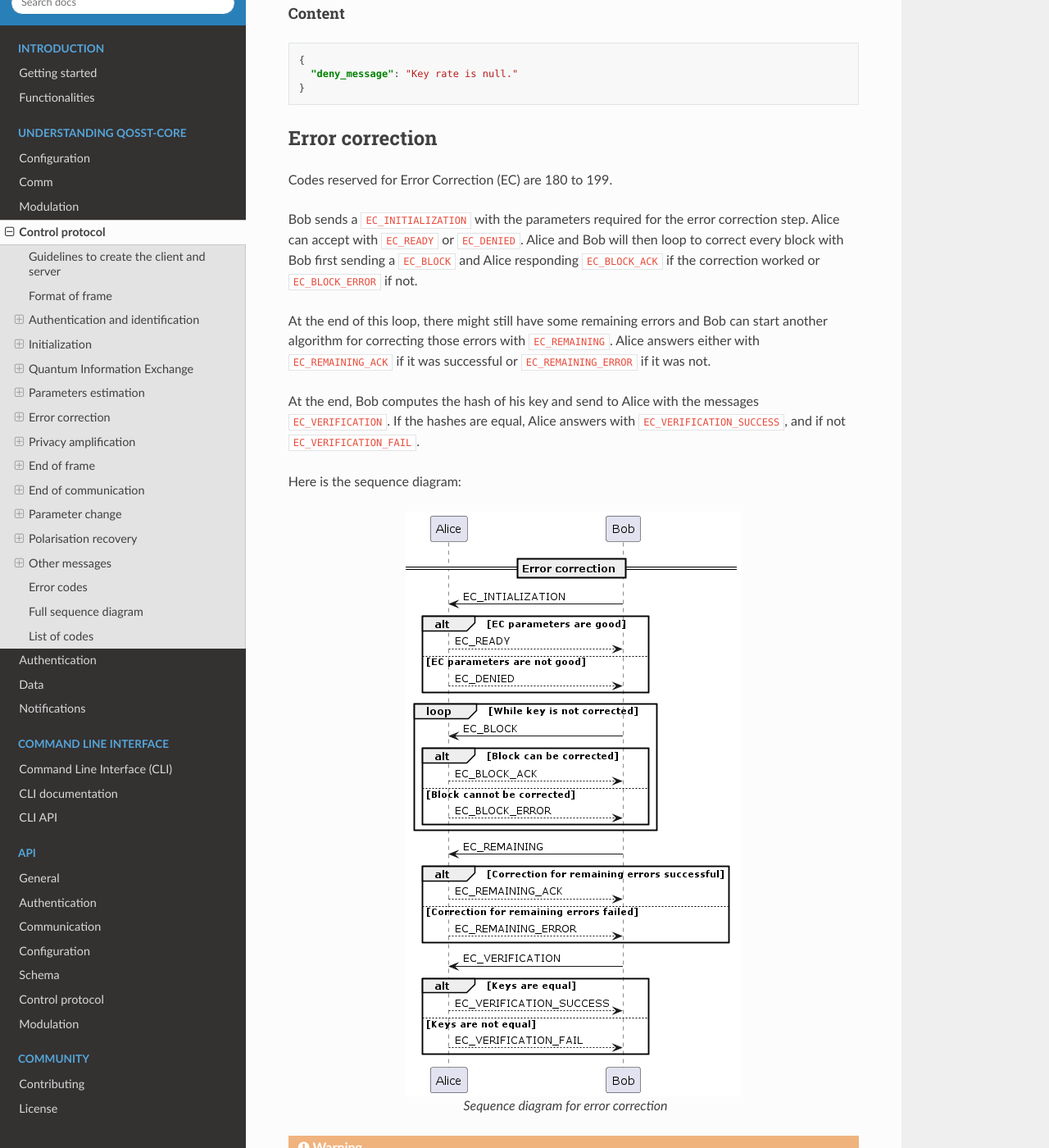
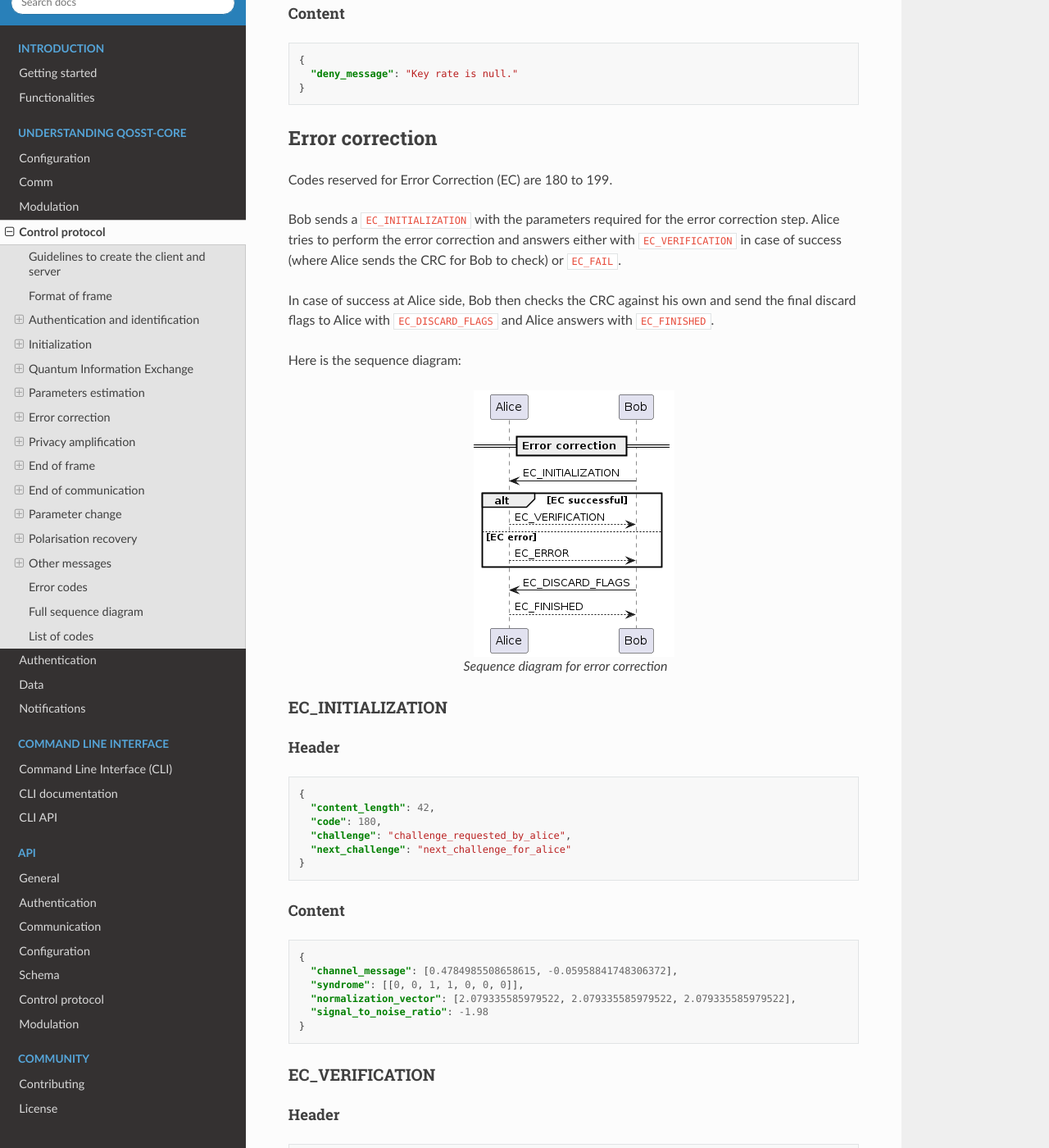
Before and after one commit to qosst/qosst-core, a Sphinx documentation site: the page built from docs/source/understanding/control_protocol.md, in a window 1280 px wide and 1400 px high, scrolled down 14673 px. Shown: the whole window at 82% size. Built offline with Sphinx 7.4.7 and the Read the Docs theme 3.1.0, drawn with Linux system fonts in a browser that asks for light colours; some of the changed text lies outside the part shown.

Commit message:
feat: :sparkles: Modify control protocol to add error correction and privacy amplification
QOSST/0.2 network protocol is modified for error correction and privacy amplification. Becoming QOSST/1.0

QOSST/1.0 is by design incompatible with QOSST/0.2

````diff
--- a/docs/source/understanding/control_protocol.md
+++ b/docs/source/understanding/control_protocol.md
@@ -139,7 +139,7 @@ Here are the messages (variable length header and content that should be issued)
 
 ```{code-block} JSON
 {
-  "qosst_version": "QOSST/0.2",
+  "qosst_version": "QOSST/1.0",
 }
 ```
 
@@ -613,11 +613,9 @@ No content.
 
 Codes reserved for Error Correction (EC) are 180 to 199.
 
-Bob sends a `EC_INITIALIZATION` with the parameters required for the error correction step. Alice can accept with `EC_READY` or `EC_DENIED`. Alice and Bob will then loop to correct every block with Bob first sending a `EC_BLOCK` and Alice responding `EC_BLOCK_ACK` if the correction worked or `EC_BLOCK_ERROR` if not.
+Bob sends a `EC_INITIALIZATION` with the parameters required for the error correction step. Alice tries to perform the error correction and answers either with `EC_VERIFICATION` in case of success (where Alice sends the CRC for Bob to check) or `EC_FAIL`.
 
-At the end of this loop, there might still have some remaining errors and Bob can start another algorithm for correcting those errors with `EC_REMAINING`. Alice answers either with `EC_REMAINING_ACK` if it was successful or `EC_REMAINING_ERROR` if it was not.
-
-At the end, Bob computes the hash of his key and send to Alice with the messages `EC_VERIFICATION`. If the hashes are equal, Alice answers with `EC_VERIFICATION_SUCCESS`, and if not `EC_VERIFICATION_FAIL`.
+In case of success at Alice side, Bob then checks the CRC against his own and send the final discard flags to Alice with `EC_DISCARD_FLAGS` and Alice answers with `EC_FINISHED`.
 
 
 Here is the sequence diagram:
@@ -627,10 +625,6 @@ Here is the sequence diagram:
 align: center
 ---
 Sequence diagram for error correction
-```
-
-```{warning}
-This part will probably change as the error correction algorithm is still not very defined.
 ```
 
 ### EC_INITIALIZATION
@@ -650,12 +644,14 @@ This part will probably change as the error correction algorithm is still not ve
 
 ```{code-block} JSON
 {
-  "matrix": [[1,1], [1,1]],
-  "noise": 0.1,
+  "channel_message": [0.4784985508658615, -0.05958841748306372],
+  "syndrome": [[0, 0, 1, 1, 0, 0, 0]],
+  "normalization_vector": [2.079335585979522, 2.079335585979522, 2.079335585979522],
+  "signal_to_noise_ratio": -1.98
 }
 ```
 
-### EC_READY
+### EC_VERIFICATION
 
 #### Header
 
@@ -670,9 +666,14 @@ This part will probably change as the error correction algorithm is still not ve
 
 #### Content
 
-No content.
+```{code-block} JSON
+{
+  "crc_alice": [[1, 1, 1, 0, 0, 1, 0, 1]],
+  "discard_flags": [false, true]
+}
+```
 
-### EC_DENIED
+### EC_ERROR
 
 #### Header
 
@@ -689,11 +690,11 @@ No content.
 
 ```{code-block} JSON
 {
-  "error_message": "Matrix is not valid."
+  "error_message": "normalization vector is not valid."
 }
 ```
 
-### EC_BLOCK
+### EC_DISCARD_FLAGS
 
 #### Header
 
@@ -710,11 +711,11 @@ No content.
 
 ```{code-block} JSON
 {
-  "syndrome": [1.87, 5.67,]
+  {"final_discard_flags": [true, false]}
 }
 ```
 
-### EC_BLOCK_ACK
+### EC_FINISHED
 
 #### Header
 
@@ -730,145 +731,6 @@ No content.
 #### Content
 
 No content.
-
-### EC_BLOCK_ERROR
-
-#### Header
-
-```{code-block} JSON
-{
-  "content_length": 43,
-  "code": 185,
-  "challenge": "challenge_requested_by_bob",
-  "next_challenge": "next_challenge_for_bob"
-}
-```
-
-#### Content
-
-```{code-block} JSON
-{
-  "error_message": "Wrong syndrome length."
-}
-```
-
-### EC_REMAINING
-
-#### Header
-
-```{code-block} JSON
-{
-  "content_length": 21,
-  "code": 186,
-  "challenge": "challenge_requested_by_alice",
-  "next_challenge": "next_challenge_for_alice"
-}
-```
-
-#### Content
-
-```{code-block} JSON
-{
-  "some_parameter": 1,
-}
-```
-
-### EC_REMAINING_ACK
-
-#### Header
-
-```{code-block} JSON
-{
-  "content_length": 0,
-  "code": 187,
-  "challenge": "challenge_requested_by_bob",
-  "next_challenge": "next_challenge_for_bob"
-}
-```
-
-#### Content
-
-No content.
-
-### EC_REMAINING_ERROR
-
-#### Header
-
-```{code-block} JSON
-{
-  "content_length": 37,
-  "code": 188,
-  "challenge": "challenge_requested_by_bob",
-  "next_challenge": "next_challenge_for_bob"
-}
-```
-
-#### Content
-
-```{code-block} JSON
-{
-  "error_message": "Wrong parameter."
-}
-```
-
-### EC_VERIFICATION
-
-#### Header
-
-```{code-block} JSON
-{
-  "content_length": 28,
-  "code": 189,
-  "challenge": "challenge_requested_by_alice",
-  "next_challenge": "next_challenge_for_alice"
-}
-```
-
-#### Content
-
-```{code-block} JSON
-{
-  "hash": 385789897481570657,
-}
-```
-
-### EC_VERIFICATION_SUCCESS
-
-#### Header
-
-```{code-block} JSON
-{
-  "content_length": 0,
-  "code": 190,
-  "challenge": "challenge_requested_by_bob",
-  "next_challenge": "next_challenge_for_bob"
-}
-```
-
-#### Content
-
-No content.
-
-### EC_VERIFICATION_FAIL
-
-#### Header
-
-```{code-block} JSON
-{
-  "content_length": 40,
-  "code": 191,
-  "challenge": "challenge_requested_by_bob",
-  "next_challenge": "next_challenge_for_bob"
-}
-```
-
-#### Content
-
-```{code-block} JSON
-{
-  "error_message": "Keys are not equal."
-}
-```
 
 ## Privacy amplification
 
@@ -903,9 +765,7 @@ Sequence diagram for privacy amplification
 ```{code-block} JSON
 {
   "seed": [1,0,1,1,0],
-  "secret_key_length": 2000,
-  "subblock_length": 5,
-  "feedback_polynomial": [1,1,1,0,0],
+  "secret_key_ratio": 0.5,
 }
 ```
 
@@ -943,7 +803,7 @@ No content.
 
 ```{code-block} JSON
 {
-  "error_message": "Invalid value for the feedback polynomial."
+  "error_message": "An error happened during extraction."
 }
 ```
 
````
Also changed, not shown: docs/source/_static/all.png, docs/source/_static/error_correction.png, 2 other files.
